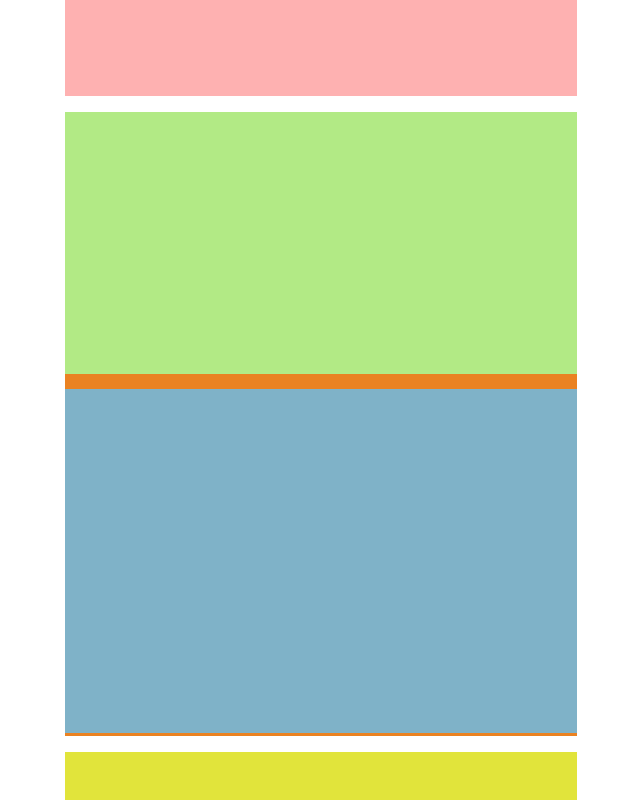
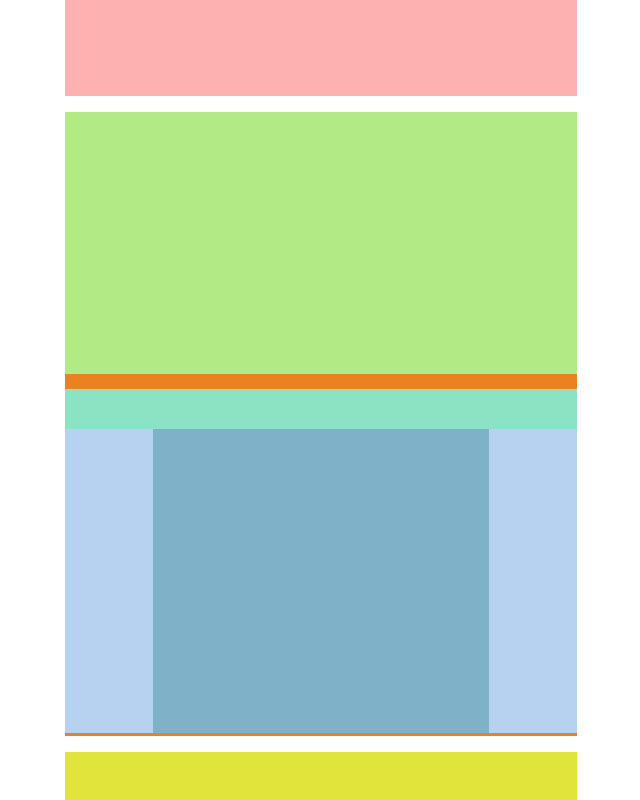
Before and after one commit to AndreSoffiantini/htmlcss-struttura-wp, a plain HTML site: page index.html in a window 1280 px wide. Shown: the whole page, without its empty margins (319-959 px from the left). Drawn offline with Linux system fonts and the light colour scheme.

Commit message:
Define main-text area

```diff
--- a/css/style.css
+++ b/css/style.css
@@ -14,7 +14,7 @@
 
 :root {
     /* Colors */
-    --sidebar-color: #80A6D1;
+    --sidebar-color: #b7d2f0;
     --main-text-color: #7FB2C8;
     --main-header_text-color: #8CE3C4;
     --main-photo-color: #B2EA85;
@@ -25,6 +25,7 @@
     --margin-header-main_photo: 2vh;
     --margin-main_photo-main_text: 3%;
     --margin-main_text-footer: 2vh;
+    --main-text-gutter: 3vh;
 }
 
 
@@ -73,9 +74,31 @@ body {
 
 /***** .main-text-container *****/
 
-.main-text-container {
-    height: 55%;
+.main-text-header {
+    height: 5vh;
+    background-color: var(--main-header_text-color);
+}
+
+.sidebar {
+    width: 11vh;
+    height: 38vh;
+    background-color: var(--sidebar-color);
+}
+
+.sidebar-left {
+    float: left;
+    margin-right: var(--main-text-gutter);
+}
+
+.sidebar-right {
+    float: right;
+    margin-left: var(--main-text-gutter);
+}
+
+.text {
+    height: 38vh;
     background-color: var(--main-text-color);
+    margin-right: var(--main-text-gutter);
 }
 
 
--- a/index.html
+++ b/index.html
@@ -22,7 +22,28 @@
 
         </div>
 
-        <div class="main-text-container clearfix">
+        <div class="main-text">
+
+            <div class="main-text-header">
+
+            </div>
+
+            <div class="main-text-container clearfix">
+
+                <aside class="sidebar sidebar-left">
+
+                </aside>
+
+                <aside class="sidebar sidebar-right">
+
+                </aside>
+
+                <div class="text">
+
+                </div>
+
+            </div>
+            <!-- /.text-container -->
 
         </div>
 
```
